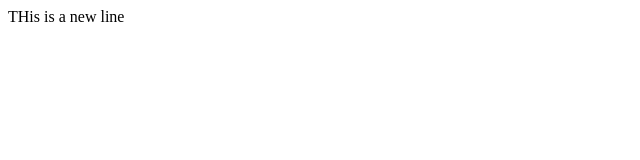
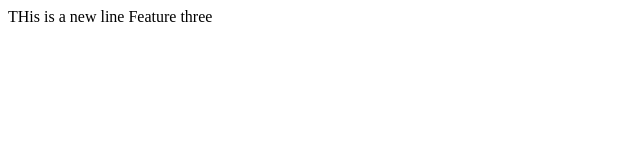
Before and after one commit to unboxingart/fantastic-journey, a plain HTML site: page index.html in a window 1280 px wide. Shown: the whole page, without its empty margins (0-640 px from the left). Drawn offline with Linux system fonts and the light colour scheme.

Commit message:
Fetuare three

```diff
--- a/index.html
+++ b/index.html
@@ -8,5 +8,6 @@
 </head>
 <body>
     THis is a new line
+    Feature three
 </body>
 </html>
```
